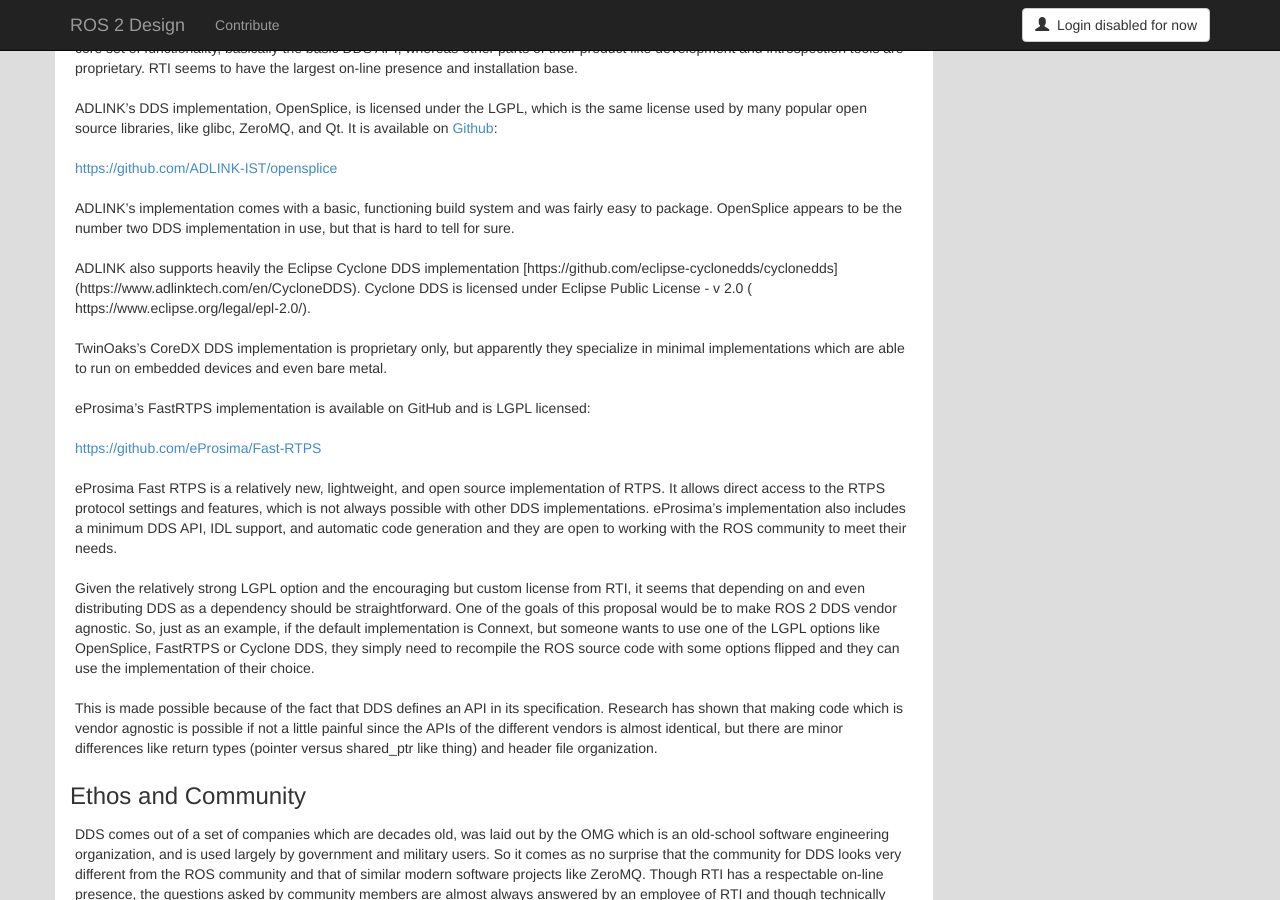
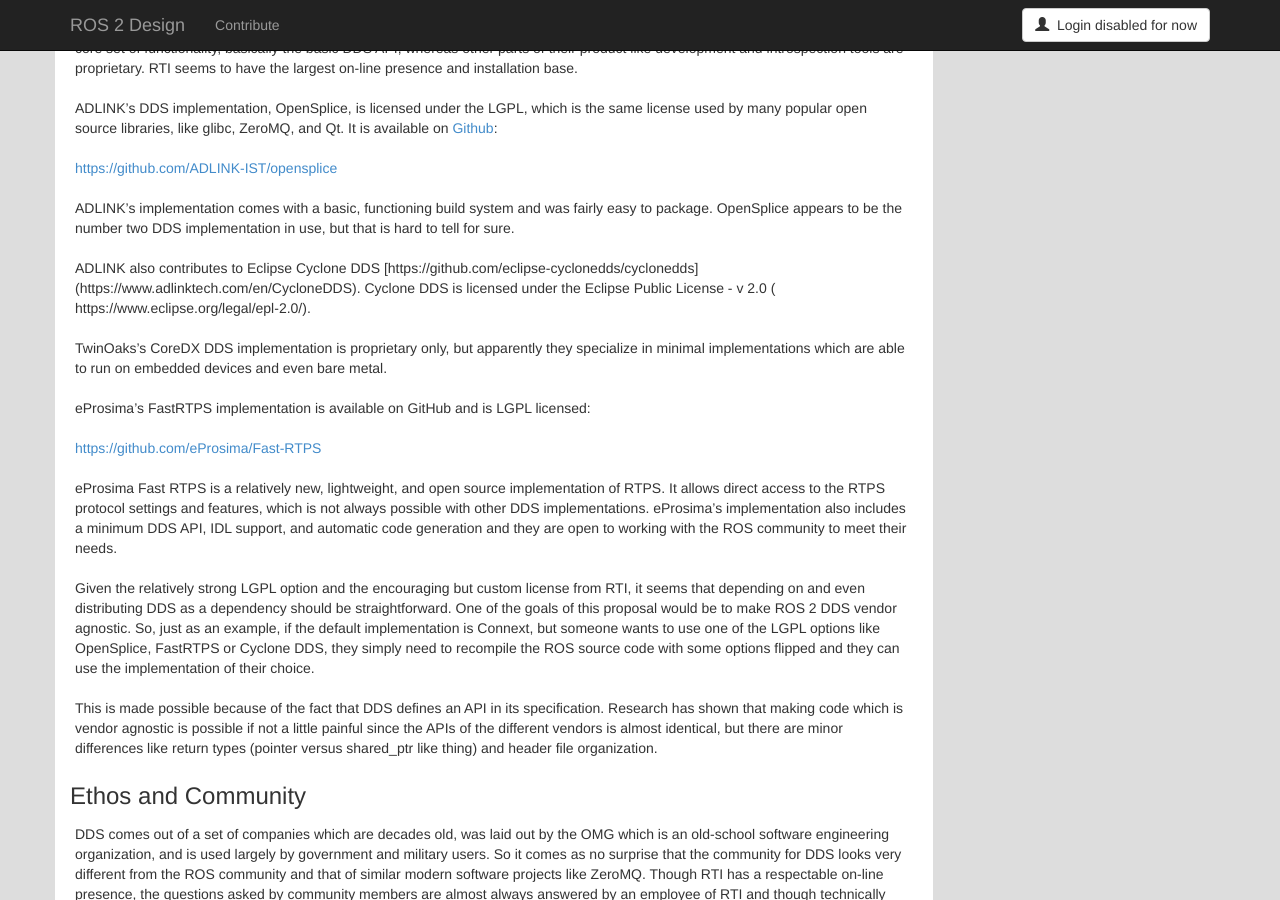
Before and after one commit to ros2/design, a Jekyll site: the page built from articles/020_ros_with_dds.md, in a window 1280 px wide and 900 px high, scrolled down 3014 px. Built offline with Jekyll 4.4.1, drawn with Linux system fonts in a browser that asks for light colours; nearby versions of some CDN libraries.

Commit message:
Update articles/020_ros_with_dds.md
Co-authored-by: Geoffrey Biggs <gbiggs@killbots.net>

```diff
--- a/articles/020_ros_with_dds.md
+++ b/articles/020_ros_with_dds.md
@@ -151,7 +151,7 @@
 ADLINK's implementation comes with a basic, functioning build system and was fairly easy to package.
 OpenSplice appears to be the number two DDS implementation in use, but that is hard to tell for sure.
 
-ADLINK also supports heavily the Eclipse Cyclone DDS implementation [https://github.com/eclipse-cyclonedds/cyclonedds] (https://www.adlinktech.com/en/CycloneDDS).  Cyclone DDS is licensed under Eclipse Public License - v 2.0 ( https://www.eclipse.org/legal/epl-2.0/).
+ADLINK also contributes to Eclipse Cyclone DDS [https://github.com/eclipse-cyclonedds/cyclonedds] (https://www.adlinktech.com/en/CycloneDDS).  Cyclone DDS is licensed under the Eclipse Public License - v 2.0 ( https://www.eclipse.org/legal/epl-2.0/).
 
 TwinOaks's CoreDX DDS implementation is proprietary only, but apparently they specialize in minimal implementations which are able to run on embedded devices and even bare metal.
 
```
